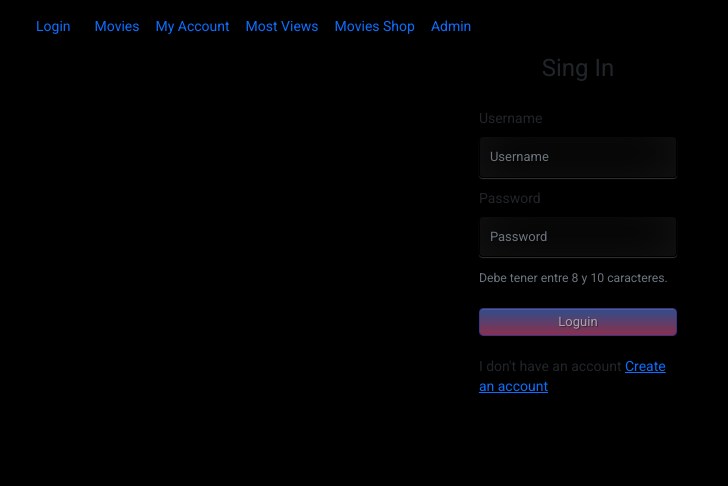
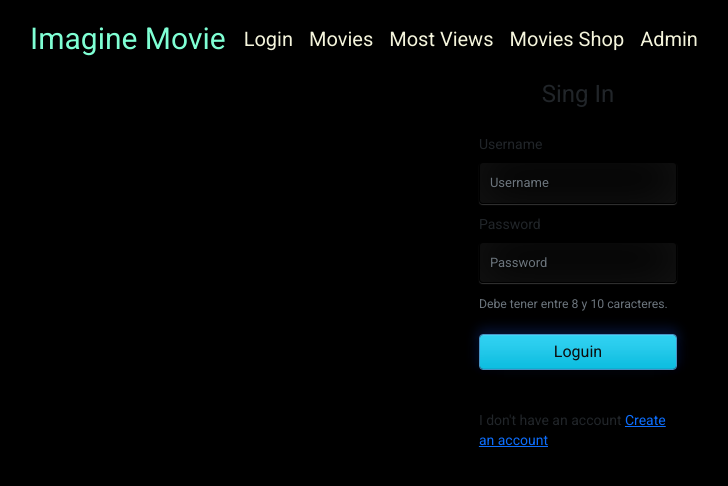
Before and after one commit to GisePaezYunnissi/proyectofinal, an Angular app: page /login in a window 1280 px wide. Shown: the top 486 px of the page, without its empty margins (62-790 px from the left). Built offline with nearby package versions, Linux system fonts and the light colour scheme.

Commit message:
Cambio de color de los botones

```diff
--- a/src/app/app-routing.module.ts
+++ b/src/app/app-routing.module.ts
@@ -43,7 +43,7 @@ const routes: Routes = [
   },
   {
     path: 'cart',
-    canActivate: [AdminRoleGuardGuard],
+    canActivate: [ProtectedGuardGuard],
     component: CarritoComponent
   },
 
--- a/src/app/components/login/login.component.html
+++ b/src/app/components/login/login.component.html
@@ -27,7 +27,7 @@
           </span>
         </div>
         <br>
-        <button type="submit" class="form-control btn btn-primary rounded submit px-3" (click)="loginValidate()"
+        <button type="submit" class="form-control miboton" (click)="loginValidate()"
           [disabled]="!userForm.valid">Loguin</button>
         <br>
         <br>
--- a/src/app/components/login/login.component.scss
+++ b/src/app/components/login/login.component.scss
@@ -5,73 +5,23 @@
     padding: 20px;
     background-color: #3584A7;
   } */
-.btn {
-   display: inline-block;
-  *display: inline;
-  *zoom: 1;
-  padding: 4px 10px 4px;
-  margin-bottom: 0;
-  font-size: 13px;
-  line-height: 18px;
-  color: #333333;
-  text-align: center;
-  text-shadow: 0 1px 1px rgba(255, 255, 255, 0.75);
-  vertical-align: middle;
-  background-color: #f5f5f5;
-  background-image: -moz-linear-gradient(top, #ffffff, #e6e6e6);
-  background-image: -ms-linear-gradient(top, #ffffff, #e6e6e6);
-  background-image: -webkit-gradient(linear, 0 0, 0 100%, from(#ffffff), to(#e6e6e6));
-  background-image: -webkit-linear-gradient(top, #ffffff, #e6e6e6);
-  background-image: -o-linear-gradient(top, #ffffff, #e6e6e6);
-  background-repeat: repeat-x; filter: progid:dximagetransform.microsoft.gradient(startColorstr=#ffffff, endColorstr=#e6e6e6, GradientType=0);
-  border-color: #e6e6e6 #e6e6e6 #e6e6e6;
-  border-color: rgba(0, 0, 0, 0.1) rgba(0, 0, 0, 0.1) rgba(0, 0, 0, 0.25); border: 1px solid #e6e6e6;
-  -webkit-border-radius: 4px;
-  -moz-border-radius: 4px;
-  border-radius: 4px;
-  -webkit-box-shadow: inset 0 1px 0 rgba(255, 255, 255, 0.2), 0 1px 2px rgba(0, 0, 0, 0.05);
-  -moz-box-shadow: inset 0 1px 0 rgba(255, 255, 255, 0.2), 0 1px 2px rgba(0, 0, 0, 0.05);
-  box-shadow: inset 0 1px 0 rgba(255, 255, 255, 0.2), 0 1px 2px rgba(0, 0, 0, 0.05);
-  cursor: pointer; *margin-left: .3em;
-}
+.miboton{
+    background-color: #0dcaf0;
+    color: #0d0d0e;
+    border-color: #4892c4;
+    border-bottom-color: #4892c4;
+    padding: 5px;
+    box-shadow: 0 1px 1px -1px rgba(255, 255, 255, 0.9) inset, 0 40px 20px -20px rgba(255, 255, 255, 0.15) inset, 0 -1px 1px -1px rgba(0, 0, 0, 0.7) inset, 0 -40px 20px -20px rgba(0, 0, 0, 0.06) inset, 0 9px 8px -4px rgba(0, 0, 0, 0.4), 0 2px 1px -1px rgba(0, 0, 0, 0.3), 7px 7px 8px -4px rgba(0, 0, 0, 0.1), -7px 7px 8px -4px rgba(0, 0, 0, 0.1), 0 -4px 12px 2px rgba(31, 84, 245, 0.2);
 
-.btn:hover, .btn:active, .btn.active, .btn.disabled, .btn[disabled] { background-color: #e6e6e6; }
-.btn-large {
-  padding: 9px 14px;
-  font-size: 15px;
-  line-height: normal;
-  -webkit-border-radius: 5px;
-  -moz-border-radius: 5px;
-  border-radius: 5px; }
-
-.btn:hover { color: #624ad4;
-  text-decoration: none;
-  background-color: #624ad4;
-  background-position: 0 -15px;
-  -webkit-transition: background-position 0.1s linear;
-  -moz-transition: background-position 0.1s linear;
-  -ms-transition: background-position 0.1s linear;
-  -o-transition: background-position 0.1s linear;
-  transition: background-position 0.1s linear; }
-
-.btn-primary, .btn-primary:hover { text-shadow: 0 -1px 0 rgba(0, 0, 0, 0.25); color: #ffffff; }
-.btn-primary.active {
-  color: rgba(255, 255, 255, 0.75); }
-.btn-primary {
-  background-color: #d44a77;
-  background-image: -moz-linear-gradient(top, #4a77d4, #d44a77);
-  background-image: -ms-linear-gradient(top, #4a77d4, #d44a77);
-  background-image: -webkit-gradient(linear, 0 0, 0 100%, from(#6eb6de), to(#d44a77));
-  background-image: -webkit-linear-gradient(top, #4a77d4, #d44a77);
-  background-image: -o-linear-gradient(top, #4a77d4, #d44a77);
-  background-repeat: repeat-x;
-  border: 1px solid #624ad4;
-  text-shadow: 1px 1px 1px rgba(0,0,0,0.4);
-  box-shadow: inset 0 1px 0 rgba(255, 255, 255, 0.2), 0 1px 2px rgba(0, 0, 0, 0.5); }
-.btn-primary:hover, .btn-primary:active, .btn-primary.active, .btn-primary.disabled, .btn-primary[disabled] {
-   filter: none;
-  background-color: #4a77d4; }
-.btn-block { width: 100%; display:block; }
+    &:hover{
+      background-color: #78e7a6;
+    }
+    &:active{
+      box-shadow: 0 -1px 1px -1px rgba(255, 255, 255, 0.4) inset, 0 -40px 20px -20px rgba(255, 255, 255, 0.1) inset, 0 1px 1px -1px rgba(0, 0, 0, 0.7) inset, 0 40px 20px -20px rgba(0, 0, 0, 0.06) inset, 0 7px 8px -4px rgba(0, 0, 0, 0.4), 0 2px 1px -1px rgba(0, 0, 0, 0.2), 7px 7px 8px -4px rgba(0, 0, 0, 0.05), -7px 7px 8px -4px rgba(0, 0, 0, 0.05), 0 -4px 12px 2px rgba(31, 84, 245, 0.1);
+    background-color: #78e7a6;
+    color: #b9c4e6;
+    }
+  }
 
 .login {
 	position: absolute;
--- a/src/app/components/menu/menu.component.html
+++ b/src/app/components/menu/menu.component.html
@@ -1,18 +1,18 @@
 <nav class="navbar navbar-expand-lg navbar">
   <div class="container">
-    <a class="nav-link" routerLink="/login">Login</a>
-    <!--<a class="navbar-brand" routerLink="/">Alquiler de Películas</a>-->
+    <h1 class="navbar-brand">Imagine Movie</h1>
     <button class="navbar-toggler" type="button" data-bs-toggle="collapse" data-bs-target="#navbarNavAltMarkup" aria-controls="navbarNavAltMarkup" aria-expanded="false" aria-label="Toggle navigation">
-      <span class="navbar-toggler-icon light"></span>
+      <span class="navbar-toggler-icon"></span>
     </button>
     <div class="collapse navbar-collapse" id="navbarNavAltMarkup">
-      <div class="navbar-nav">
-        <a class="nav-link" routerLinkActive="active" routerLink="peliculas">Movies</a>
-        <a class="nav-link" routerLinkActive="active" routerLink="mi-cuenta">My Account</a>
-        <a class="nav-link" routerLinkActive="active" routerLink="mostViews">Most Views</a>
-        <a class="nav-link" routerLinkActive="active" routerLink="cart">Movies Shop</a>
-        <a class="nav-link" routerLinkActive="active" routerLink="admin">Admin</a>
-      </div>
+      <ul class="navbar-nav">
+        <li><a class="nav-link" routerLink="/login">Login</a></li>
+        <li><a class="nav-link" routerLinkActive="active" routerLink="peliculas">Movies</a></li>
+        <!--<a class="nav-link" routerLinkActive="active" routerLink="mi-cuenta">My Account</a>-->
+        <li><a class="nav-link" routerLinkActive="active" routerLink="mostViews">Most Views</a></li>
+        <li><a class="nav-link" routerLinkActive="active" routerLink="cart">Movies Shop</a></li>
+        <li><a class="nav-link" routerLinkActive="active" routerLink="admin">Admin</a></li>
+      </ul>
     </div>
   </div>
 </nav>
--- a/src/app/components/menu/menu.component.scss
+++ b/src/app/components/menu/menu.component.scss
@@ -2,4 +2,17 @@
   display: block;
   position: block;
   width: 100%;
+
 }
+h1{
+  color: aquamarine;
+  font-size: 30px;
+  margin: 10px;
+}
+.nav-link{
+  color: beige;
+  font-size: 20px;
+}
+.navbar-toggler{
+  background: aquamarine;
+}
```
